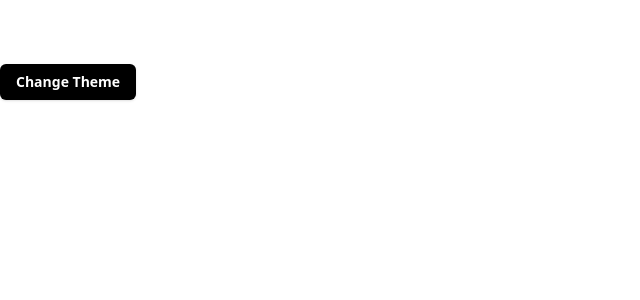
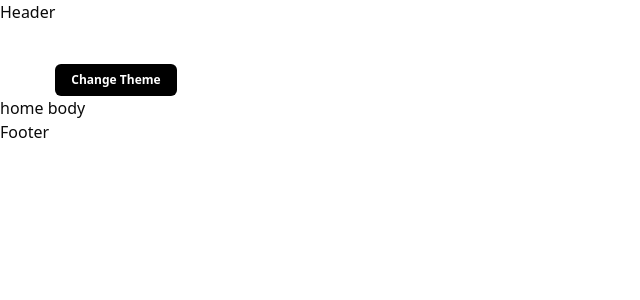
Before and after one commit to akaRicane/ricane.art.vercel, a Next.js app: page / in a window 1280 px wide. Shown: the top 300 px of the page, without its empty margins (0-640 px from the left). Built offline with nearby package versions, Linux system fonts and the light colour scheme.

Commit message:
cleaner handling and structure

```diff
--- a/app/layout.tsx
+++ b/app/layout.tsx
@@ -1,9 +1,8 @@
+import { Footer } from "@/components/features/Footer";
+import { Header } from "@/components/features/Header";
+import { ThemeHandler } from "@/components/theme/ThemeHandler";
 import type { Metadata } from "next";
-import { Inter } from "next/font/google";
-import { ThemeHandler } from "@/src/theme/ThemeHandler";
 import "./globals.css";
-
-const inter = Inter({ subsets: ["latin"] });
 
 export const metadata: Metadata = {
   title: "Ricane.art/projects",
@@ -14,10 +13,22 @@ export default function RootLayout({
   children,
 }: Readonly<{ children: React.ReactNode }>) {
   return (
-    <html lang="en" suppressHydrationWarning>
-      <body className="bg-white dark:bg-black min-h-[100dvh]">
-        <ThemeHandler attribute="class">{children}</ThemeHandler>
-      </body>
-    </html>
+    <>
+      <html lang="en" suppressHydrationWarning>
+        <head />
+        <body>
+          <ThemeHandler
+            attribute="class"
+            defaultTheme="system"
+            enableSystem
+            disableTransitionOnChange
+          >
+            <Header></Header>
+            {children}
+            <Footer></Footer>
+          </ThemeHandler>
+        </body>
+      </html>
+    </>
   );
 }
--- a/app/page.tsx
+++ b/app/page.tsx
@@ -1,21 +1,7 @@
-"use client";
-
-import { useTheme } from "next-themes"
-import { Button } from "@/components/ui/button"
-
 export default function Home() {
-  const { theme, setTheme } = useTheme();
-
   return (
     <>
-      <Button
-        className="mt-16 px-4 py-2 text-white dark:text-black bg-black dark:bg-white font-semibold rounded-md"
-        onClick={() => {
-          setTheme(theme === "light" ? "dark" : "light");
-        }}
-      >
-        Change Theme
-      </Button>
+      <p>home body</p>
     </>
   );
 }
--- /dev/null
+++ b/components/features/Footer.tsx
@@ -0,0 +1,3 @@
+export const Footer = () => {
+  return <footer className="">Footer</footer>;
+};
--- /dev/null
+++ b/components/features/Header.tsx
@@ -0,0 +1,10 @@
+import { ThemeToggle } from "@/components/theme/ThemeToggle";
+
+export const Header = () => {
+  return (
+    <header className="flex">
+      <h1>Header</h1>
+      <ThemeToggle></ThemeToggle>
+    </header>
+  );
+};
--- a/src/theme/ThemeHandler.tsx
+++ b/components/theme/ThemeHandler.tsx
@@ -1,8 +1,7 @@
 "use client";
 
 import { ThemeProvider as NextThemesProvider } from "next-themes";
-
-type ThemeProviderProps = Parameters<typeof NextThemesProvider>[0];
+import { type ThemeProviderProps } from "next-themes/dist/types";
 
 export function ThemeHandler({ children, ...props }: ThemeProviderProps) {
   return <NextThemesProvider {...props}>{children}</NextThemesProvider>;
--- /dev/null
+++ b/components/theme/ThemeToggle.tsx
@@ -0,0 +1,21 @@
+"use client";
+
+import { Button } from "@/components/ui/button";
+import { useTheme } from "next-themes";
+
+export const ThemeToggle = () => {
+  const { theme, setTheme } = useTheme();
+
+  return (
+    <Button
+      className="mt-16 px-4 py-2 text-white dark:text-black bg-black dark:bg-white font-semibold rounded-md"
+      variant="ghost"
+      size="sm"
+      onClick={() => {
+        setTheme(theme === "light" ? "dark" : "light");
+      }}
+    >
+      Change Theme
+    </Button>
+  );
+};
```
